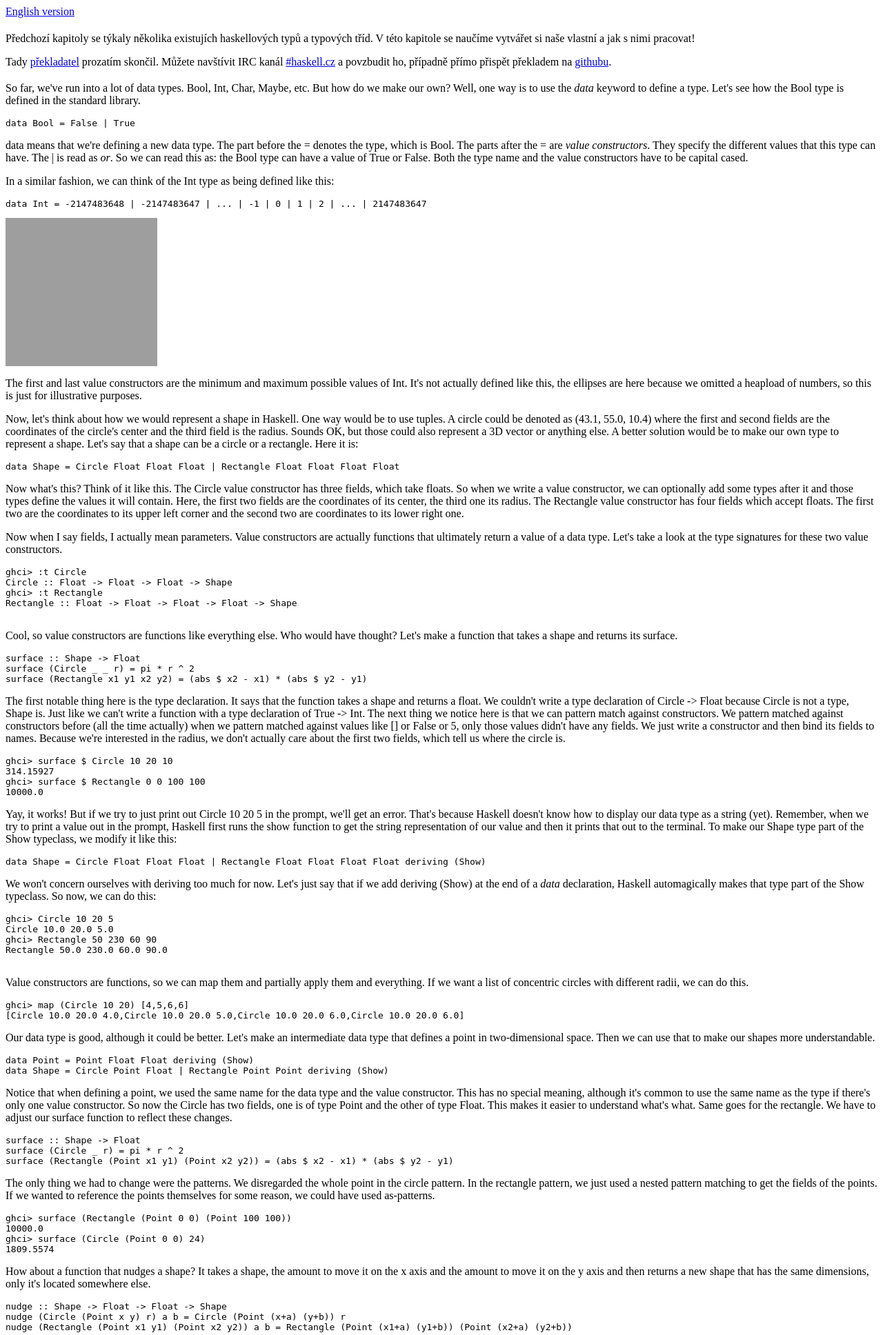
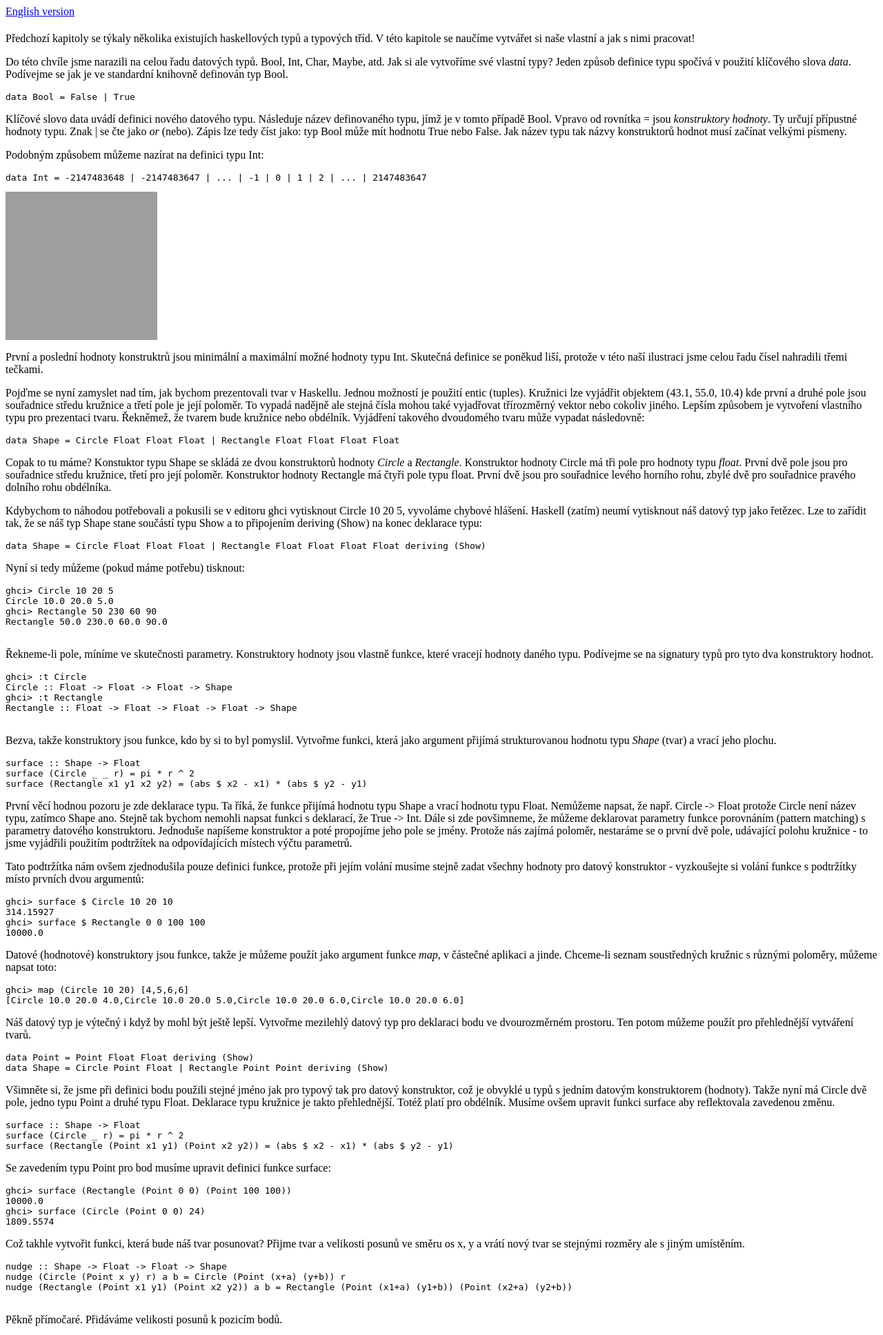
Before and after one commit to dqd/naucte-se-haskell, a PHP site: page /vytvarime-si-vlastni-typy-a-typove-tridy.php in a window 1280 px wide. Shown: the top 1936 px of the page at 69% size. Run offline with PHP 8.4, Linux system fonts and the light colour scheme; data that the repository does not hold is empty; grey boxes are pictures that could not be loaded.

Commit message:
něco málo

```diff
--- a/naucte-se-haskell/vytvarime-si-vlastni-typy-a-typove-tridy.php
+++ b/naucte-se-haskell/vytvarime-si-vlastni-typy-a-typove-tridy.php
@@ -1,28 +1,54 @@
 <div class="english-version"><a href="http://learnyouahaskell.com/making-our-own-types-and-typeclasses">English version</a></div>
 <h1><?=$contents[$_P[0]]['title']?></h1>
+
+
+<a name="algebraicke-datove-typy"></a><h2><?=$contents[$_P[0]]['subchapters']['algebraicke-datove-typy']?></h2>
+<!DOCTYPE html>
+<html>
+<meta http-equiv="content-type" content="text/html; charset=utf-8">
+<!--
+<div class="english-version"><a href="http://learnyouahaskell.com/making-our-own-types-and-typeclasses">English version</a></div>
+<h1><?=$contents[$_P[0]]['title']?></h1>-->
 <p>Předchozí kapitoly se týkaly několika existujích haskellových typů a typových tříd. V této kapitole se naučíme vytvářet si naše vlastní a jak s nimi pracovat!</p>
-<div class="translation">Tady <a href="http://dqd.cz/">překladatel</a> prozatím skončil. Můžete navštívit IRC kanál <a href="irc://irc.freenode.net/haskell.cz">#haskell.cz</a> a povzbudit ho, případně přímo přispět překladem na <a href="https://github.com/dqd/naucte-se-haskell">githubu</a>.</div>
-<a name="algebraicke-datove-typy"></a><h2><?=$contents[$_P[0]]['subchapters']['algebraicke-datove-typy']?></h2>
-<p>So far, we've run into a lot of data types. <span class="fixed">Bool</span>, <span class="fixed">Int</span>, <span class="fixed">Char</span>, <span class="fixed">Maybe</span>, etc. But how do we make our own? Well, one way is to use the <em>data</em> keyword to define a type. Let's see how the <span class="fixed">Bool</span> type is defined in the standard library.</p>
+
+<p>Do této chvíle jsme narazili na celou řadu datových typů. <span class="fixed">Bool</span>, <span class="fixed">Int</span>, <span class="fixed">Char</span>, <span class="fixed">Maybe</span>, atd. Jak si ale vytvoříme své vlastní typy? Jeden způsob definice typu spočívá v použití klíčového slova <em>data</em>. Podívejme se jak je ve standardní knihovně definován typ <span class="fixed">Bool</span>.</p>
 <pre name="code" class="haskell:hs">
 data Bool = False | True
-</pre><p><span class="fixed">data</span> means that we're defining a new data type. The part before the <span class="fixed">=</span> denotes the type, which is <span class="fixed">Bool</span>. The parts after the <span class="fixed">=</span> are <em>value constructors</em>. They specify the different values that this type can have. The <span class="fixed">|</span> is read as <i>or</i>. So we can read this as: the <span class="fixed">Bool</span> type can have a value of <span class="fixed">True</span> or <span class="fixed">False</span>. Both the type name and the value constructors have to be capital cased.</p>
+</pre>
+<p>Klíčové slovo <span class="fixed">data</span> uvádí definici nového datového typu. Následuje název definovaného typu, jímž je v tomto případě <span class="fixed">Bool</span>. Vpravo od rovnítka <span class="fixed">=</span> jsou <em>konstruktory hodnoty</em>.
+Ty určují přípustné hodnoty typu.  Znak <span class="fixed">|</span> se čte jako <i>or</i> (nebo). Zápis lze tedy číst jako: typ <span class="fixed">Bool</span> může mít hodnotu <span class="fixed">True</span> nebo <span class="fixed">False</span>. Jak název typu tak názvy konstruktorů hodnot musí začínat velkými písmeny.</p>
 
-<p>In a similar fashion, we can think of the <span class="fixed">Int</span> type as being defined like this:</p>
+<p>Podobným způsobem můžeme nazírat na definici typu <span class="fixed">Int</span>:</p>
 <pre name="code" class="haskell:hs">
 data Int = -2147483648 | -2147483647 | ... | -1 | 0 | 1 | 2 | ... | 2147483647
 </pre>
 <img src="images/http://s3.amazonaws.com/lyah/caveman.png" alt="caveman" class="left" width="220" height="215">
-<p>The first and last value constructors are the minimum and maximum possible values of <span class="fixed">Int</span>. It's not actually defined like this, the ellipses are here because we omitted a heapload of numbers, so this is just for illustrative purposes.</p>
-<p>Now, let's think about how we would represent a shape in Haskell. One way would be to use tuples. A circle could be denoted as <span class="fixed">(43.1, 55.0, 10.4)</span> where the first and second fields are the coordinates of the circle's center and the third field is the radius. Sounds OK, but those could also represent a 3D vector or anything else. A better solution would be to make our own type to represent a shape. Let's say that a shape can be a circle or a rectangle. Here it is:</p>
+<p>První a poslední hodnoty konstruktrů jsou minimální a maximální možné hodnoty typu <span class="fixed">Int</span>. Skutečná definice se poněkud liší, protože v této naší ilustraci jsme celou řadu čísel nahradili třemi tečkami.</p>
+<p>Pojďme se nyní zamyslet nad tím, jak bychom prezentovali tvar v Haskellu. Jednou možností je použití entic (tuples). Kružnici lze vyjádřit objektem  <span class="fixed">(43.1, 55.0, 10.4)</span>
+kde první a druhé pole jsou souřadnice středu kružnice a třetí pole je její poloměr. To vypadá nadějně ale stejná čísla mohou také vyjadřovat třírozměrný vektor nebo cokoliv jiného. Lepším způsobem je vytvoření vlastního typu pro prezentaci tvaru. Řekněmež, že tvarem bude kružnice nebo obdélník. Vyjádření takového dvoudomého tvaru může vypadat následovně:</p>
 
 <pre name="code" class="haskell:hs">
 data Shape = Circle Float Float Float | Rectangle Float Float Float Float
 </pre>
 <p>
-Now what's this? Think of it like this. The <span class="fixed">Circle</span> value constructor has three fields, which take floats. So when we write a value constructor, we can optionally add some types after it and those types define the values it will contain. Here, the first two fields are the coordinates of its center, the third one its radius. The <span class="fixed">Rectangle</span> value constructor has four fields which accept floats. The first two are the coordinates to its upper left corner and the second two are coordinates to its lower right one.
+Copak to tu máme? Konstuktor typu <span class="fixed">Shape</span> se skládá ze dvou konstruktorů hodnoty <em>Circle</em> a <em>Rectangle</em>. Konstruktor hodnoty <span class="fixed">Circle</span> má tři pole pro hodnoty typu <em>float</em>.
+<!--
+So when we write a value constructor, we can optionally add some types after it and those types define the values it will contain.-->
+První dvě pole jsou pro souřadnice středu kružnice, třetí pro její poloměr. Konstruktor hodnoty <span class="fixed">Rectangle</span> má čtyři pole typu float. První dvě jsou pro souřadnice levého horního rohu, zbylé dvě pro souřadnice pravého dolního rohu obdélníka.</p>
+<p>Kdybychom to náhodou potřebovali a pokusili se v editoru <span class="fixed">ghci</span> vytisknout <span class="fixed">Circle 10 20 5</span>, vyvoláme chybové hlášení. Haskell (zatím) neumí vytisknout náš datový typ jako řetězec. Lze to zařídit tak, že se náš typ <span class="fixed">Shape</span> stane součástí typu <span class="fixed">Show</span> a to připojením <span class="fixed">deriving (Show)</span> na konec deklarace typu: </p>
+<pre name="code" class="haskell:hs">
+data Shape = Circle Float Float Float | Rectangle Float Float Float Float deriving (Show)
+</pre>
+<p>Nyní si tedy můžeme (pokud máme potřebu) tisknout:</p>
+<pre name="code" class="haskell:hs">
+ghci&gt; Circle 10 20 5
+Circle 10.0 20.0 5.0
+ghci&gt; Rectangle 50 230 60 90
+Rectangle 50.0 230.0 60.0 90.0
+
+</pre>
+<p>Řekneme-li pole, míníme ve skutečnosti parametry. Konstruktory hodnoty jsou vlastně funkce, které vracejí hodnoty daného typu. Podívejme se na signatury typů pro tyto dva konstruktory hodnot.
 </p>
-<p>Now when I say fields, I actually mean parameters. Value constructors are actually functions that ultimately return a value of a data type. Let's take a look at the type signatures for these two value constructors.</p>
 <pre name="code" class="haskell:hs">
 ghci&gt; :t Circle
 Circle :: Float -&gt; Float -&gt; Float -&gt; Shape
@@ -30,13 +56,18 @@ ghci&gt; :t Rectangle
 Rectangle :: Float -&gt; Float -&gt; Float -&gt; Float -&gt; Shape
 
 </pre>
-<p>Cool, so value constructors are functions like everything else. Who would have thought? Let's make a function that takes a shape and returns its surface.</p>
+<p>Bezva, takže konstruktory jsou funkce, kdo by si to byl pomyslil. Vytvořme funkci, která jako argument přijímá strukturovanou hodnotu typu <em>Shape</em> (tvar) a vrací jeho plochu.</p>
 <pre name="code" class="haskell:hs">
 surface :: Shape -&gt; Float
 surface (Circle _ _ r) = pi * r ^ 2
 surface (Rectangle x1 y1 x2 y2) = (abs $ x2 - x1) * (abs $ y2 - y1)
 </pre>
-<p>The first notable thing here is the type declaration. It says that the function takes a shape and returns a float. We couldn't write a type declaration of <span class="fixed">Circle -&gt; Float</span> because <span class="fixed">Circle</span> is not a type, <span class="fixed">Shape</span> is. Just like we can't write a function with a type declaration of <span class="fixed">True -&gt; Int</span>. The next thing we notice here is that we can pattern match against constructors. We pattern matched against constructors before (all the time actually) when we pattern matched against values like <span class="fixed">[]</span> or <span class="fixed">False</span> or <span class="fixed">5</span>, only those values didn't have any fields. We just write a constructor and then bind its fields to names. Because we're interested in the radius, we don't actually care about the first two fields, which tell us where the circle is.</p>
+<p>První věcí hodnou pozoru je zde deklarace typu. Ta říká, že funkce přijímá hodnotu typu Shape a vrací hodnotu typu Float. Nemůžeme napsat, že např. <span class="fixed">Circle -&gt; Float</span> protože <span class="fixed">Circle</span> není název typu, zatímco <span class="fixed">Shape</span> ano. Stejně tak bychom nemohli napsat funkci s deklarací, že <span class="fixed">True -&gt; Int</span>. Dále si zde povšimneme, že můžeme deklarovat parametry funkce porovnáním (pattern matching) s parametry datového konstruktoru. Jednoduše napíšeme konstruktor a poté propojíme jeho pole se jmény. Protože nás zajímá poloměr, nestaráme se o první dvě pole, udávající polohu kružnice - to jsme vyjádřili použitím podtržítek na odpovídajících místech výčtu parametrů.
+<!--
+Toto porovnávání (pattern matching) s konstruktory jsme prováděli již dříve (vlastně vždy), když jsme ... We pattern matched against constructors before (all the time actually) when we pattern matched against values like <span class="fixed">[]</span> or <span class="fixed">False</span> or <span class="fixed">5</span>, only those values didn't have any fields.
+-->
+</p>
+<p>Tato podtržítka nám ovšem zjednodušila pouze definici funkce, protože při jejím volání musíme stejně zadat všechny hodnoty pro datový konstruktor - vyzkoušejte si volání funkce s podtržítky místo prvních dvou argumentů:</p>
 
 <pre name="code" class="haskell:hs">
 ghci&gt; surface $ Circle 10 20 10
@@ -44,7 +75,8 @@ ghci&gt; surface $ Circle 10 20 10
 ghci&gt; surface $ Rectangle 0 0 100 100
 10000.0
 </pre>
-<p>Yay, it works! But if we try to just print out <span class="fixed">Circle 10 20 5</span> in the prompt, we'll get an error. That's because Haskell doesn't know how to display our data type as a string (yet). Remember, when we try to print a value out in the prompt, Haskell first runs the <span class="fixed">show</span> function to get the string representation of our value and then it prints that out to the terminal. To make our <span class="fixed">Shape</span> type part of the <span class="fixed">Show</span> typeclass, we modify it like this: </p>
+<!--
+<p>Hele, ono to chodí! But if we try to just print out <span class="fixed">Circle 10 20 5</span> in the prompt, we'll get an error. That's because Haskell doesn't know how to display our data type as a string (yet). Remember, when we try to print a value out in the prompt, Haskell first runs the <span class="fixed">show</span> function to get the string representation of our value and then it prints that out to the terminal. To make our <span class="fixed">Shape</span> type part of the <span class="fixed">Show</span> typeclass, we modify it like this: </p>
 
 <pre name="code" class="haskell:hs">
 data Shape = Circle Float Float Float | Rectangle Float Float Float Float deriving (Show)
@@ -57,43 +89,46 @@ ghci&gt; Rectangle 50 230 60 90
 Rectangle 50.0 230.0 60.0 90.0
 
 </pre>
-<p>Value constructors are functions, so we can map them and partially apply them and everything. If we want a list of concentric circles with different radii, we can do this.</p>
+-->
+<p>Datové (hodnotové) konstruktory jsou funkce, takže je můžeme použít jako argument funkce <em>map</em>, v částečné aplikaci a jinde. Chceme-li seznam soustředných kružnic s různými poloměry, můžeme napsat toto:</p>
 <pre name="code" class="haskell:hs">
 ghci&gt; map (Circle 10 20) [4,5,6,6]
 [Circle 10.0 20.0 4.0,Circle 10.0 20.0 5.0,Circle 10.0 20.0 6.0,Circle 10.0 20.0 6.0]
 </pre>
-<p>Our data type is good, although it could be better. Let's make an intermediate data type that defines a point in two-dimensional space. Then we can use that to make our shapes more understandable.</p>
+<p>Náš datový typ je výtečný i když by mohl být ještě lepší. Vytvořme mezilehlý datový typ pro deklaraci bodu ve dvourozměrném prostoru. Ten potom můžeme použít pro přehlednější vytváření tvarů.</p>
 <pre name="code" class="haskell:hs">
 data Point = Point Float Float deriving (Show)
 data Shape = Circle Point Float | Rectangle Point Point deriving (Show)
 </pre>
-<p>Notice that when defining a point, we used the same name for the data type and the value constructor. This has no special meaning, although it's common to use the same name as the type if there's only one value constructor. So now the <span class="fixed">Circle</span> has two fields, one is of type <span class="fixed">Point</span> and the other of type <span class="fixed">Float</span>. This makes it easier to understand what's what. Same goes for the rectangle. We have to adjust our <span class="fixed">surface</span> function to reflect these changes.</p>
+<p>Všimněte si, že jsme při definici bodu použili stejné jméno jak pro typový tak pro datový konstruktor, což je obvyklé u typů s jedním datovým konstruktorem (hodnoty). Takže nyní má <span class="fixed">Circle</span> dvě pole, jedno typu <span class="fixed">Point</span> a druhé typu <span class="fixed">Float</span>. Deklarace typu kružnice je takto přehlednější. Totéž platí pro obdélník. Musíme ovšem upravit funkci <span class="fixed">surface</span> aby reflektovala zavedenou změnu.</p>
 
 <pre name="code" class="haskell:hs">
 surface :: Shape -> Float
 surface (Circle _ r) = pi * r ^ 2
 surface (Rectangle (Point x1 y1) (Point x2 y2)) = (abs $ x2 - x1) * (abs $ y2 - y1)
 </pre>
-<p>The only thing we had to change were the patterns. We disregarded the whole point in the circle pattern. In the rectangle pattern, we just used a nested pattern matching to get the fields of the points. If we wanted to reference the points themselves for some reason, we could have used as-patterns.</p>
+<p>Se zavedením typu Point pro bod musíme upravit definici funkce surface:</p>
+<!--
+The only thing we had to change were the patterns. We disregarded the whole point in the circle pattern. In the rectangle pattern, we just used a nested pattern matching to get the fields of the points. If we wanted to reference the points themselves for some reason, we could have used as-patterns.</p>-->
 <pre name="code" class="haskell:hs">
 ghci&gt; surface (Rectangle (Point 0 0) (Point 100 100))
 10000.0
 ghci&gt; surface (Circle (Point 0 0) 24)
 1809.5574
 </pre>
-<p>How about a function that nudges a shape? It takes a shape, the amount to move it on the x axis and the amount to move it on the y axis and then returns a new shape that has the same dimensions, only it's located somewhere else.</p>
+<p>Což takhle vytvořit funkci, která bude náš tvar posunovat? Přijme tvar a velikosti posunů ve směru os x, y a vrátí nový tvar se stejnými rozměry ale s jiným umístěním.</p>
 <pre name="code" class="haskell:hs">
 nudge :: Shape -&gt; Float -&gt; Float -&gt; Shape
 nudge (Circle (Point x y) r) a b = Circle (Point (x+a) (y+b)) r
 nudge (Rectangle (Point x1 y1) (Point x2 y2)) a b = Rectangle (Point (x1+a) (y1+b)) (Point (x2+a) (y2+b))
 
 </pre>
-<p>Pretty straightforward. We add the nudge amounts to the points that denote the position of the shape.</p>
+<p>Pěkně přímočaré. Přidáváme velikosti posunů k pozicím bodů.</p>
 <pre name="code" class="haskell:hs">
 ghci&gt; nudge (Circle (Point 34 34) 10) 5 10
 Circle (Point 39.0 44.0) 10.0
 </pre>
-<p>If we don't want to deal directly with points, we can make some auxilliary functions that create shapes of some size at the zero coordinates and then nudge those.</p>
+<p>Kdybychom se nechtěli přímo zabývat pozicemi bodů, můžeme vytvořit pomocnou funkci, která vytvoří tvary ve výchozí (nulové) pozici a poté je můžeme postrkovat.</p>
 <pre name="code" class="haskell:hs">
 baseCircle :: Float -&gt; Shape
 baseCircle r = Circle (Point 0 0) r
@@ -106,8 +141,10 @@ baseRect width height = Rectangle (Point 0 0) (Point width height)
 ghci&gt; nudge (baseRect 40 100) 60 23
 Rectangle (Point 60.0 23.0) (Point 100.0 123.0)
 </pre>
-<p>You can, of course, export your data types in your modules. To do that, just write your type along with the functions you are exporting and then add some parentheses and in them specify the value constructors that you want to export for it, separated by commas. If you want to export all the value constructors for a given type, just write <span class="fixed">..</span>.</p>
-<p>If we wanted to export the functions and types that we defined here in a module, we could start it off like this:</p>
+<p>Své datové typy můžete exportovat do vlastního modulu. Modul v Haskellu je část zdrojového kódu počínající deklarací názvu modulu. Zdrojový soubor může obsahovat jeden či více modulů případně jeden modul může zabírat více souborů.</br>
+Modul zajisté vytváříme proto, abychom jej mohli v jiném modulu nebo skriptu importovat.</p>
+<p>Název modulu je součástí záhlaví, v němž jsou v závorce uvedeny zamýšlené deklarace funkcí, tříd a instancí, dat a typů. Chceme-li exportovat všechny datové konstruktory daného typu, projevíme to zápisem (<span class="fixed">..</span>) za názvem typu.</p>
+<p>Export našich objektů, souvisejících s tvarem můžeme tedy provést touto formou:</p>
 <pre name="code" class="haskell:hs">
 module Shapes
 ( Point(..)
@@ -118,9 +155,12 @@ module Shapes
 , baseRect
 ) where
 </pre>
-<p>By doing <span class="fixed">Shape(..)</span>, we exported all the value constructors for <span class="fixed">Shape</span>, so that means that whoever imports our module can make shapes by using the <span class="fixed">Rectangle</span> and <span class="fixed">Circle</span> value constructors. It's the same as writing <span class="fixed">Shape (Rectangle, Circle)</span>.</p>
+<p>Zápisem např. <span class="fixed">Shape(..)</span> exportujeme všechny datové konstruktory typu <span class="fixed">Shape</span>, což znamená, že kdokoli importuje náš modul, může vytvářet tvary spoužitím datových konstruktorů <span class="fixed">Rectangle</span> a <span class="fixed">Circle</span>. Uvedený zápis je evivalentní zápisu <span class="fixed">Shape (Rectangle, Circle)</span>.</p>
 
-<p>We could also opt not to export any value constructors for <span class="fixed">Shape</span> by just writing <span class="fixed">Shape</span> in the export statement. That way, someone importing our module could only make shapes by using the auxilliary functions <span class="fixed">baseCircle</span> and <span class="fixed">baseRect</span>. <span class="fixed">Data.Map</span> uses that approach. You can't create a map by doing <span class="fixed">Map.Map [(1,2),(3,4)]</span> because it doesn't export that value constructor. However, you can make a mapping by using one of the auxilliary functions like <span class="fixed">Map.fromList</span>. Remember, value constructors are just functions that take the fields as parameters and return a value of some type (like <span class="fixed">Shape</span>) as a result. So when we choose not to export them, we just prevent the person importing our module from using those functions, but if some other functions that are exported return a type, we can use them to make values of our custom data types.</p>
+<p>Můžeme také chtít neexportovat žádné datové konstruktory typu  <span class="fixed">Shape</span>. V tom případě v exportní deklaraci uvedeme pouze název typového konstruktoru <span class="fixed">Shape</span>.
+<div class="translation">Tady <a href="http://dqd.cz/">překladatel</a> prozatím skončil. Můžete navštívit IRC kanál <a href="irc://irc.freenode.net/haskell.cz">#haskell.cz</a> a povzbudit ho, případně přímo přispět překladem na <a href="https://github.com/dqd/naucte-se-haskell">githubu</a>.</div>
+
+That way, someone importing our module could only make shapes by using the auxilliary functions <span class="fixed">baseCircle</span> and <span class="fixed">baseRect</span>. <span class="fixed">Data.Map</span> uses that approach. You can't create a map by doing <span class="fixed">Map.Map [(1,2),(3,4)]</span> because it doesn't export that value constructor. However, you can make a mapping by using one of the auxilliary functions like <span class="fixed">Map.fromList</span>. Remember, value constructors are just functions that take the fields as parameters and return a value of some type (like <span class="fixed">Shape</span>) as a result. So when we choose not to export them, we just prevent the person importing our module from using those functions, but if some other functions that are exported return a type, we can use them to make values of our custom data types.</p>
 
 <p>Not exporting the value constructors of a data types makes them more abstract in such a way that we hide their implementation. Also, whoever uses our module can't pattern match against the value constructors.</p>
 <a name="zaznamy"></a><h2><?=$contents[$_P[0]]['subchapters']['zaznamy']?></h2>
```
